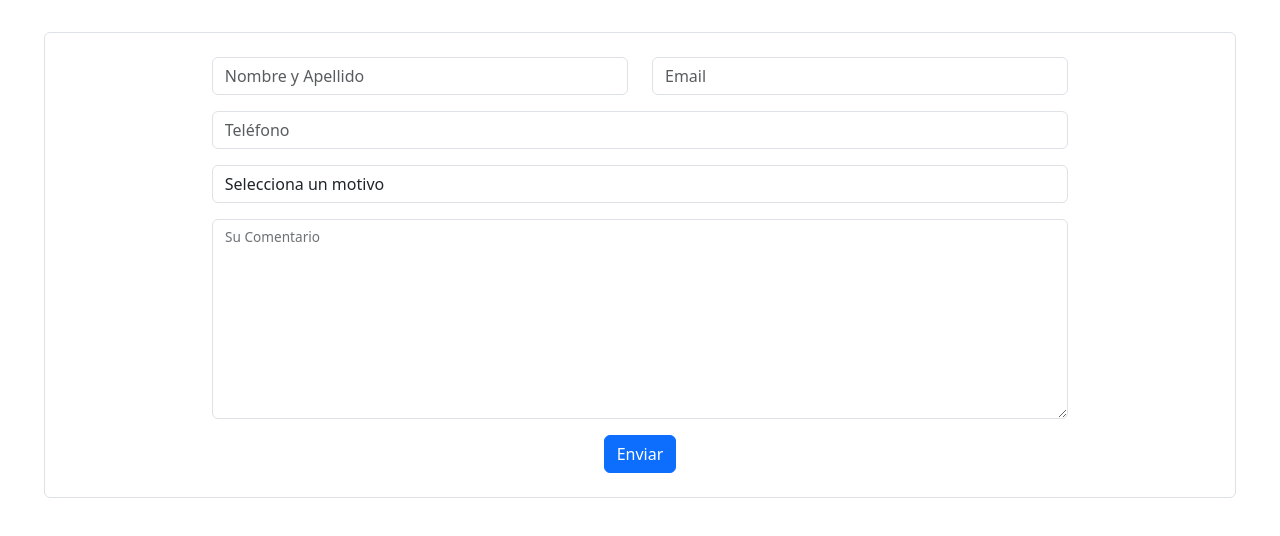
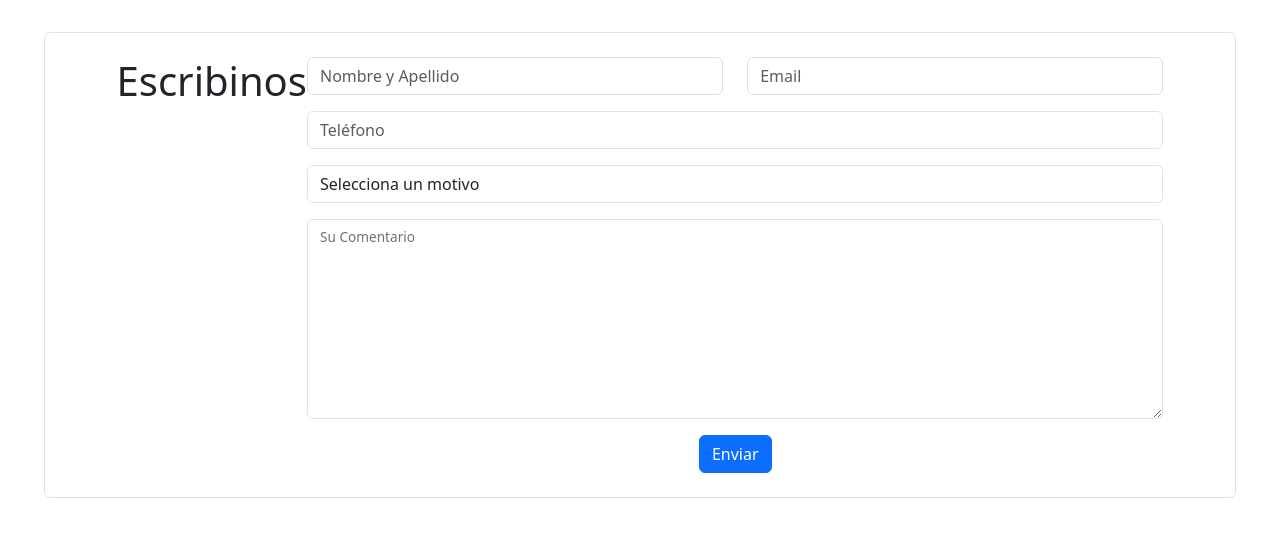
Before and after one commit to LFALVAREZ84/Frontend-SGH, a React (Vite) app: page /ContactoClientes in a window 1280 px wide. Shown: the top 536 px of the page. Built offline with nearby package versions, Linux system fonts and the light colour scheme.

Commit message:
agregue encabezado al formulario

```diff
--- a/src/Componentes/ContactoClientes/ContactoClientes.jsx
+++ b/src/Componentes/ContactoClientes/ContactoClientes.jsx
@@ -4,6 +4,7 @@ import { Form, InputGroup, FloatingLabel, Col, Row, Button } from 'react-bootstr
 const ContactoClientes = () => {
   return (
     <div className='d-flex justify-content-center'>
+      <h1>Escribinos</h1>
       <Form className='w-75'>
         <Row className="mb-3">
           <Col md={6}>
```
